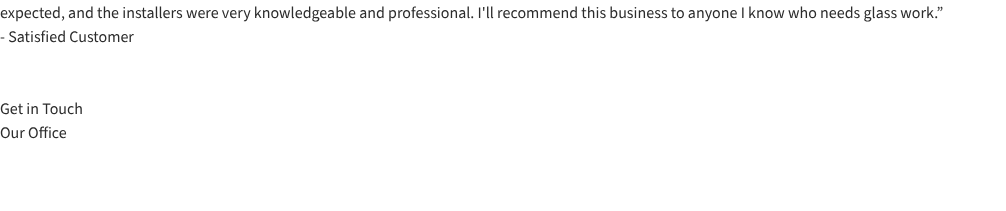
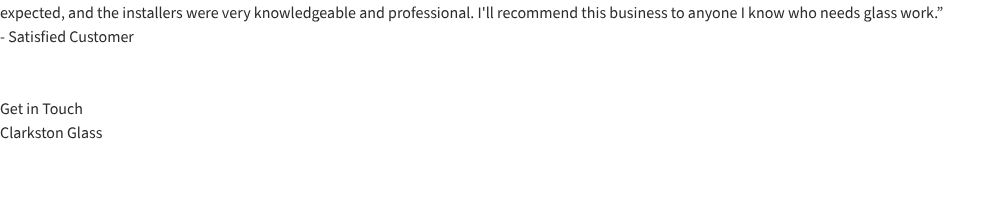
Before and after one commit to AaronRDurant/clarkston-glass, a Next.js app: page / in a window 1280 px wide. Shown: the part 9148-9359 px from the top of the page, without its empty margins (0-1006 px from the left). Built offline with nearby package versions, Linux system fonts and the light colour scheme.

Commit message:
Improve component names

```diff
--- a/src/app/contact/page.tsx
+++ b/src/app/contact/page.tsx
@@ -1,11 +1,11 @@
 "use client";
 
-import ContactForm from "@/components/ContactForm";
+import Contact from "@/components/Contact";
 
 export default function ContactPage() {
   return (
     <div className="mt-32">
-      <ContactForm />
+      <Contact />
     </div>
   );
 }
--- a/src/app/page.tsx
+++ b/src/app/page.tsx
@@ -1,15 +1,15 @@
 import Hero from "../components/Hero";
-import ValueProposition from "../components/ValueProposition";
+import Services from "../components/Services";
 import Testimonials from "../components/Testimonials";
-import ContactForm from "../components/ContactForm";
+import Contact from "../components/Contact";
 
 export default function Home() {
   return (
     <div>
       <Hero />
-      <ValueProposition />
+      <Services />
       <Testimonials />
-      <ContactForm />
+      <Contact />
     </div>
   );
 }
--- a/src/components/ContactForm.tsx
+++ b/src/components/Contact.tsx
@@ -36,7 +36,7 @@
           <div className="flex flex-col space-y-8">
             <div className="border p-6 rounded-lg shadow hover:shadow-lg transition duration-300 flex flex-col space-y-4">
               <h3 className="text-2xl font-semibold text-[var(--text)]">
-                Our Office
+                Clarkston Glass
               </h3>
               <div className="flex items-center space-x-4 justify-center md:justify-start">
                 <PhoneIcon className="h-5 w-5 text-blue-500 opacity-80" />
--- a/src/components/ValueProposition.tsx
+++ b/src/components/Services.tsx
@@ -49,7 +49,7 @@
       <h1 className="text-4xl font-bold mb-8 text-[var(--text)]">
         Our Services
       </h1>
-      <div className="grid grid-cols-1 md:grid-cols-3 gap-x-8 gap-y-2">
+      <div className="grid grid-cols-1 md:grid-cols-3 gap-x-8 gap-y-4">
         {services.map((service, index) => (
           <div
             key={index}
```
